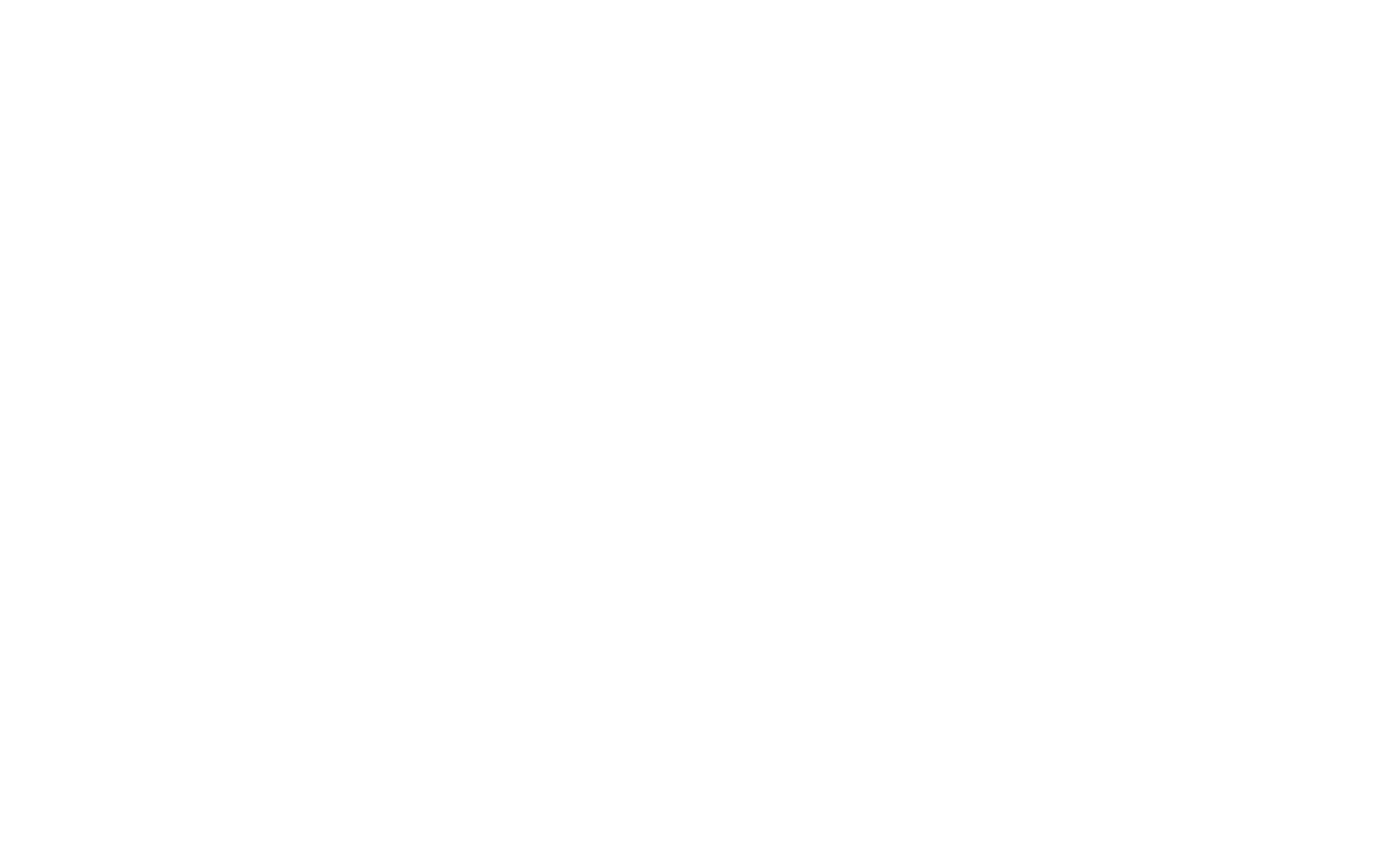
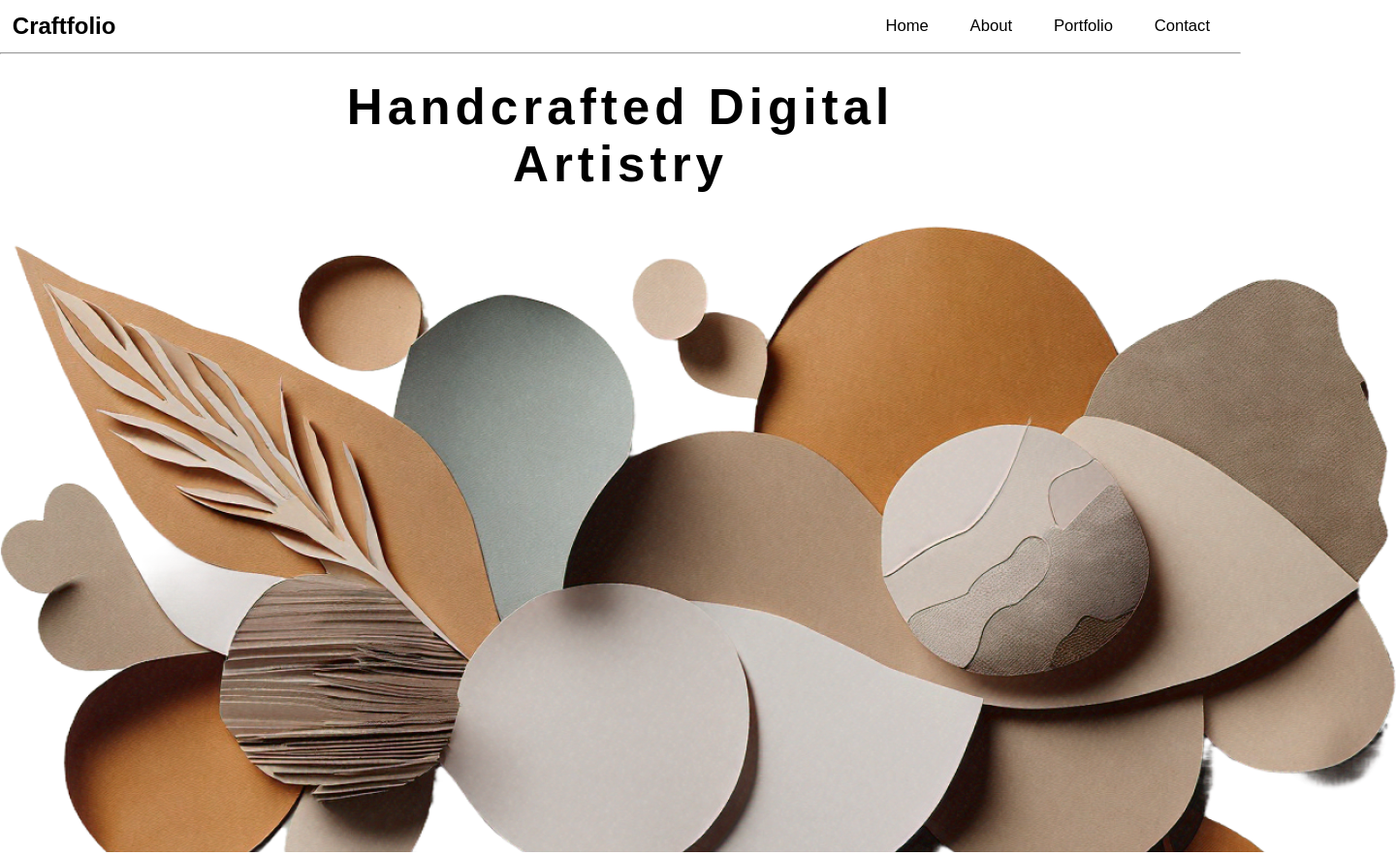
Before and after one commit to PunitYadavRao/Craftfolio, a plain HTML site: page index.html in a window 1280 px wide. Shown: the whole page at 97% size, 1440 px wide, since content can reach past the window. Before the commit the page ends 800 px from the top, so only its background shows below. Drawn offline with Linux system fonts and the light colour scheme.

Commit message:
Minor Changes

```diff
--- a/index.html
+++ b/index.html
@@ -7,6 +7,22 @@
     <link rel="stylesheet" href="style.css">
 </head>
 <body>
+    <main>
+        <nav class="nav">
+            <h1>Craftfolio</h1>
+            <div class="navigation">
+                <a href="#home">Home</a>
+                <a href="#about">About</a>
+                <a href="#portfolio">Portfolio</a>
+                <a href="#contact">Contact</a>
+            </div>
+        </nav>
+        <hr>
 
+        <div class="center">
+            <h2>Handcrafted Digital <br>Artistry</h2>
+            <img src="./assets/landingImg.png" alt="Image Load Error: Flower IMG">
+        </div>
+    </main>
 </body>
 </html>
--- a/style.css
+++ b/style.css
@@ -1,9 +1,37 @@
 *{
     margin: 0;
     padding: 0;
+    font-family: sans-serif;
 }
 html,body{
     height: 100%;
     width: 100%;
     box-sizing: border-box;
 }
+.main{
+    height: 100%;
+    width: 100%;
+}
+nav{
+    display: flex;
+    justify-content: space-between;
+    align-items: center;
+    margin: 1vmax;
+}
+nav a{
+    text-decoration: none;
+    color: black;
+    padding: 1.5vmax;
+    font-size: 1.3vmax;
+    font-weight: 400;
+    line-height: 16px;
+}
+.center{
+    text-align: center;
+}
+.center h2{
+    font-size: 4vmax;
+    font-weight: 900;
+    margin-top: 2vmax;
+    letter-spacing: 5px;
+}
```
Also changed, not shown: assets/landingImg.png (added), 1 other file.
